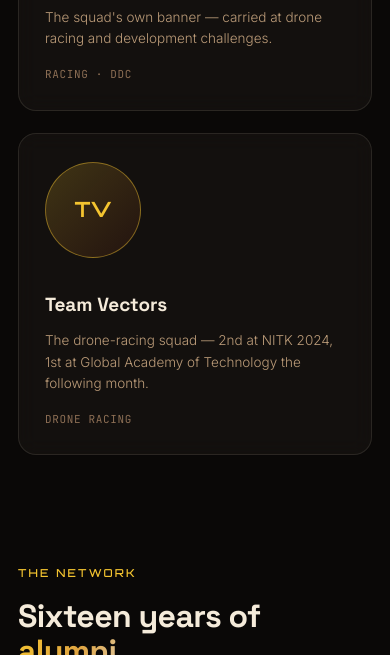
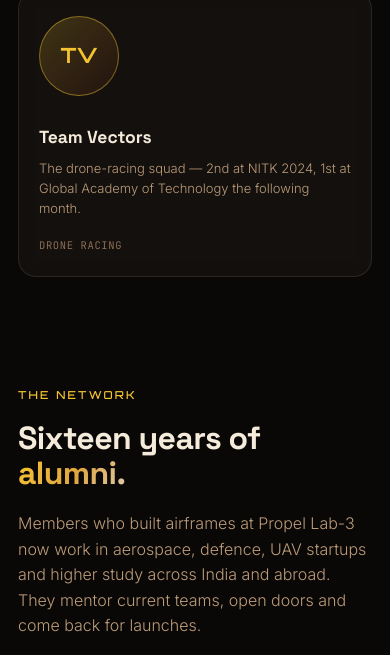
Before and after one commit to rajyyug1132/AERO-BMSCE-NEW, a plain HTML site: page team.html in a window 390 px wide. Shown: the part 3362-4017 px from the top of the page. Drawn offline with nearby package versions, Linux system fonts and the light colour scheme.

Commit message:
Four team cards on one row
Was repeat(3), so the fourth card dropped to its own line and sat
three-quarters empty. Now repeat(4).

The column goes from about 400px to 293px, so the card was retuned for
it rather than just squeezed: padding 28/26 -> 24/20, mark height
110 -> 88, heading 19 -> 17.5px, body 13.5 -> 13px with tighter leading.
Longest description now runs three lines.

The mark images lose their 78% width cap -- at four-up it was shrinking
every logo for no reason, and the 88px box already does the levelling.

fleet-meta gets margin-top:auto. The four descriptions run 76-99
characters, so without it the meta line sat at a different height in
each card and the row lost its baseline.

Breakpoints go 4 -> 2 -> 1. Dropping straight from four to one at 980px
was a jarring jump and left a lot of dead width on tablets.

```diff
--- a/style.css
+++ b/style.css
@@ -738,10 +738,13 @@ main, header, footer{ position:relative; z-index:2; }
 }
 
 /* ---------- fleet / competition team cards ---------- */
-.fleet-grid{ display:grid; grid-template-columns:repeat(3, 1fr); gap:22px; }
+/* All four teams sit on one line. At 1240px that is a 293px column, so
+   the padding and mark height below are tuned for that width rather than
+   the roomier three-up they replace. */
+.fleet-grid{ display:grid; grid-template-columns:repeat(4, 1fr); gap:18px; }
 .fleet-card{
-  display:flex; flex-direction:column; gap:10px;
-  padding:28px 26px 26px; border-radius:18px;
+  display:flex; flex-direction:column; gap:9px;
+  padding:24px 20px 22px; border-radius:18px;
   border:1px solid var(--border); background:var(--glass);
   backdrop-filter:blur(10px);
   transition:transform 0.4s var(--ease), border-color 0.4s, box-shadow 0.4s;
@@ -752,16 +755,16 @@ main, header, footer{ position:relative; z-index:2; }
   box-shadow:0 22px 55px -22px rgba(244,196,48,0.28);
 }
 .fleet-mark{
-  height:110px; margin-bottom:8px;
+  height:88px; margin-bottom:6px;
   display:flex; align-items:center; justify-content:flex-start;
 }
 .fleet-mark img{
-  max-height:100%; max-width:78%; width:auto; object-fit:contain;
+  max-height:100%; max-width:100%; width:auto; object-fit:contain;
   filter:drop-shadow(0 6px 18px rgba(0,0,0,0.5));
 }
 .fleet-mark--empty{
   align-items:center; justify-content:center;
-  width:96px; height:96px; border-radius:50%;
+  width:80px; height:80px; border-radius:50%;
   border:1px solid var(--border-hover);
   background:linear-gradient(135deg, rgba(244,196,48,0.2), rgba(154,51,35,0.12));
   margin-bottom:22px;
@@ -769,11 +772,12 @@ main, header, footer{ position:relative; z-index:2; }
 .fleet-mark--empty span{
   font-family:var(--font-display); font-weight:700; font-size:21px; color:var(--cyan);
 }
-.fleet-card h3{ font-family:var(--font-head); font-size:19px; }
-.fleet-card p{ font-size:13.5px; color:var(--slate); font-weight:300; }
+.fleet-card h3{ font-family:var(--font-head); font-size:17.5px; line-height:1.25; }
+.fleet-card p{ font-size:13px; line-height:1.55; color:var(--slate); font-weight:300; }
 .fleet-meta{
-  font-family:var(--font-mono); font-size:11px; color:var(--slate-dim);
-  letter-spacing:0.06em; text-transform:uppercase; margin-top:6px;
+  font-family:var(--font-mono); font-size:10.5px; color:var(--slate-dim);
+  letter-spacing:0.06em; text-transform:uppercase;
+  margin-top:auto; padding-top:10px;
 }
 
 /* ---------- sponsors ---------- */
@@ -1240,13 +1244,14 @@ button[type="submit"]:disabled{ opacity:0.6; cursor:progress; }
   .timeline-node{ margin-top:8px; }
   .cta-band{ padding:26px; }
   .process-grid{ grid-template-columns:repeat(2, 1fr); }
-  .fleet-grid{ grid-template-columns:1fr; }
+  .fleet-grid{ grid-template-columns:repeat(2, 1fr); }
   .marquee-item{ padding:0 34px; }
   .brand-logo{ height:28px; }
   .join-form-wrap{ grid-template-columns:1fr; gap:40px; margin-top:64px; }
 }
 
 @media (max-width: 600px){
+  .fleet-grid{ grid-template-columns:1fr; }
   .nav{ padding:14px 18px; }
   .section{ padding:80px 18px; }
   .stats-band{ padding:60px 18px; }
```
